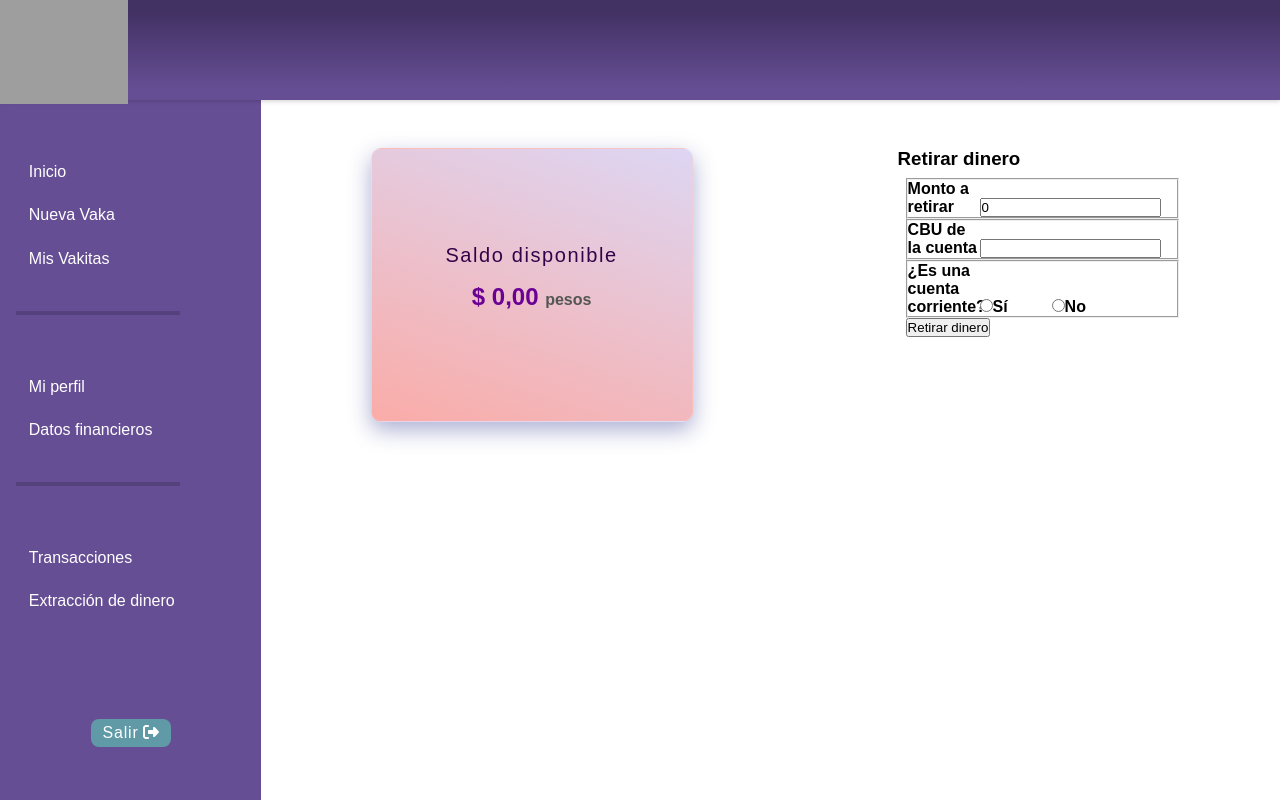
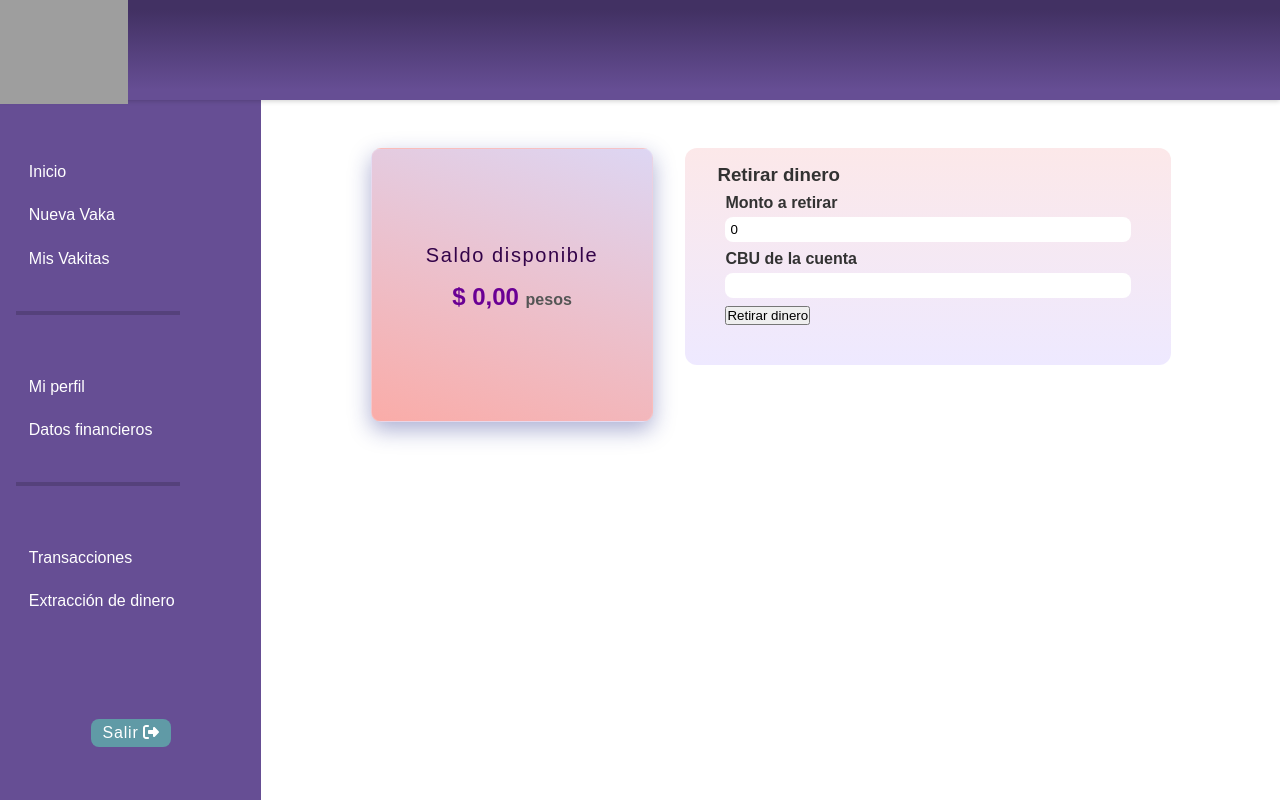
Before and after one commit to mceciabate/vakita-project, a React (Vite) app in the folder vakitaProyectFrontEnd/: page /dashboard/extraer-dinero in a window 1280 px wide. Shown: the top 800 px of the page. Built offline with nearby package versions, Linux system fonts and the light colour scheme; no server answers; sample sign-in values are in the browser's storage; grey boxes are pictures that could not be loaded; a web font is replaced by a local one.

Commit message:
estilos form. Falta boton

```diff
--- a/vakitaProyectFrontEnd/src/pages/withdrawal/WithdrawalMoney.jsx
+++ b/vakitaProyectFrontEnd/src/pages/withdrawal/WithdrawalMoney.jsx
@@ -55,6 +55,10 @@ const WithdrawalMoney = () => {
           (val) => val.toString().length === 22
         ),
     }),
+
+
+
+    // http://107.22.65.36:8080/swagger-ui/index.html#/user-controller/modifyAcountBalance
   });
 
 
@@ -75,11 +79,11 @@ const WithdrawalMoney = () => {
             </div>
           </div>
 
-          <div>
+          <div className='formExtraction'>
             <h3>Retirar dinero</h3>
 
-            <form>
-              <fieldset>
+            <form className='formWithInputs'>
+              <fieldset className='sectionInput'>
                 <label htmlFor="amount">Monto a retirar</label>
                 <input
                   type="number"
@@ -94,7 +98,7 @@ const WithdrawalMoney = () => {
                 )}
               </fieldset>
 
-              <fieldset>
+              <fieldset className='sectionInput'>
                 <label htmlFor="cbu">CBU de la cuenta</label>
                 <input
                   type="number"
@@ -109,31 +113,6 @@ const WithdrawalMoney = () => {
                 )}
               </fieldset>
 
-              <fieldset>
-                <label htmlFor="accountType">¿Es una cuenta corriente?</label>
-                <label>
-                  <input
-                    type="radio"
-                    value={true}
-                    // value={}
-                    // onChange={}
-                    // onBlur={}
-                  />
-                  Sí
-                </label>
-
-                <label>
-                  <input
-                    type="radio"
-                    value={false}
-                    // value={}
-                    // onChange={}
-                    // onBlur={}
-                  />
-                  No
-                </label>
-              </fieldset>
-
               <button type="submit">Retirar dinero</button>
             </form>
           </div>
--- a/vakitaProyectFrontEnd/src/styles/withdrawalPage.css
+++ b/vakitaProyectFrontEnd/src/styles/withdrawalPage.css
@@ -45,9 +45,51 @@
     color: rgb(84, 85, 85);
 }
 
+.formExtraction {
+    background: linear-gradient(180deg, #FCE8E9 0%, #EEE9FF 100%);
+    padding: 1rem 2rem;
+    width: 80%;
+    border-radius: 12px;
+
+    h3, label {
+        color: #323232;
+    }
+
+    label {
+        width: 100%;
+        margin-bottom: 5px;
+    }
+
+    input {
+        padding: 5px;
+        border: none;
+        border-radius: 8px;
+    }
+
+    @media only screen and (min-width: 767px) {
+        width: 60%;
+    }
+}
+
+.sectionInput {
+    display: flex;
+    flex-direction: column;
+    border: none;
+    max-width: 100%;
+    margin-bottom: 8px;
+}
+
+.formWithInputs {
+    width: auto !important;
+    /* @media only screen and (min-width: 767px) {
+        width: inherit;
+    } */
+}
+
 .sectionInfoBalance {
     display: flex;
     flex-direction: column;
+    align-items: center;
     width: 80%;
     margin: 3rem 3rem;
     gap: 2.5rem;
@@ -55,9 +97,10 @@
     @media only screen and (min-width: 767px) {
         flex-direction: row;
         justify-content: space-between;
+        align-items: flex-start;
+
         max-width: 800px;
         margin: 3rem 0;
-        gap: 0;
+        gap: 2rem;
     }
-
 }
```
